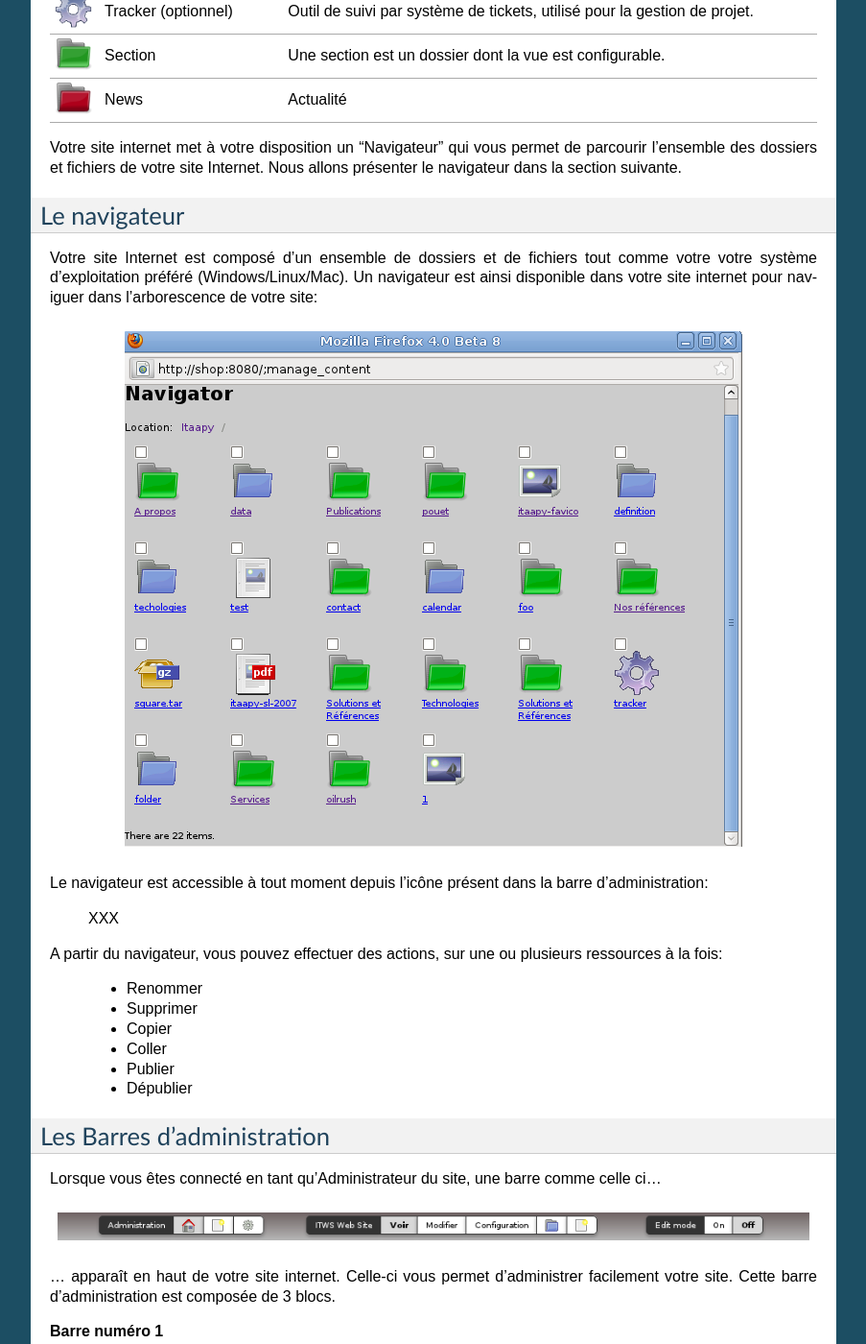
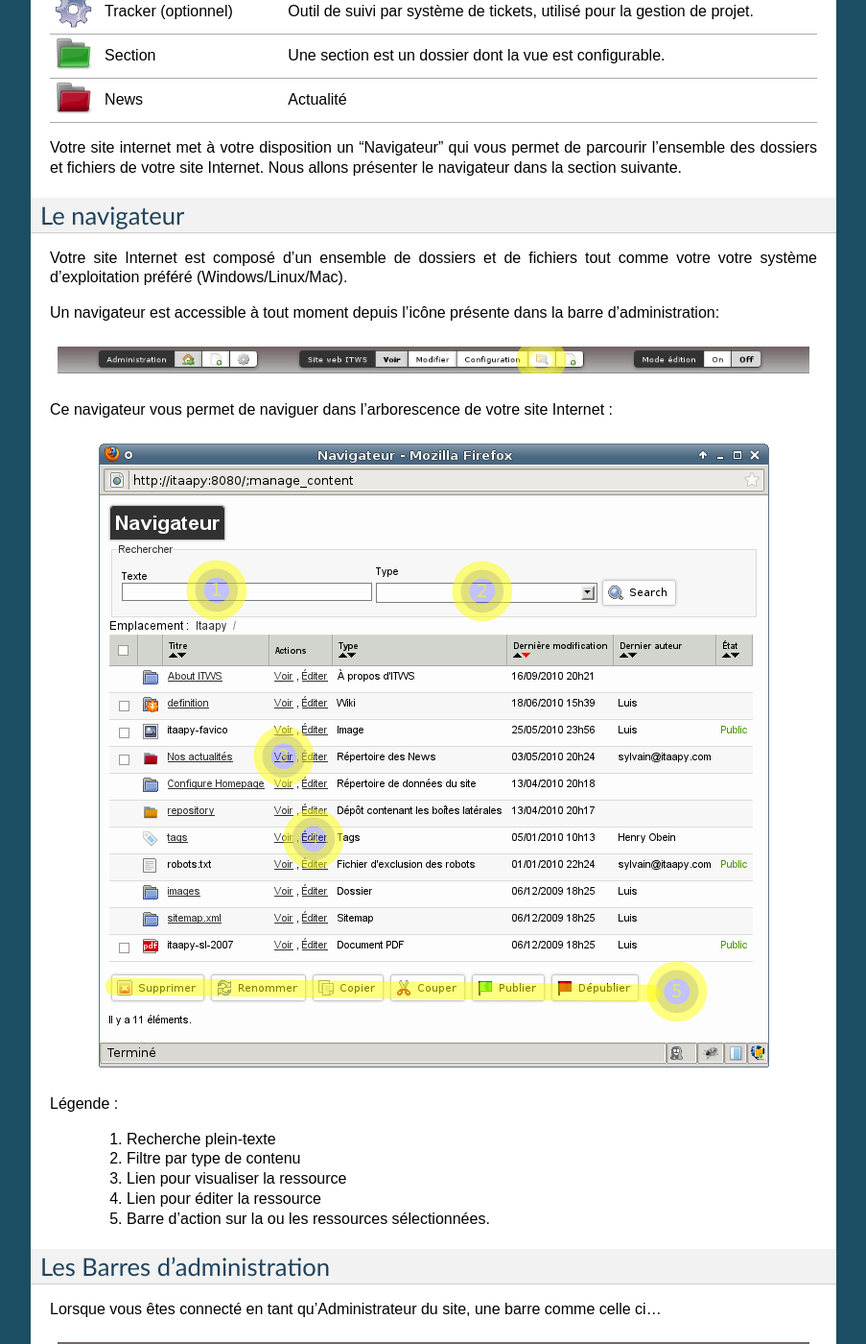
Before and after one commit to hforge/itws, a Sphinx documentation site: the page built from docs/index.rst, in a window 1280 px wide and 1400 px high, scrolled down 1695 px. Shown: the whole window at 96% size, without its empty margins (198-1101 px from the left). Built offline with Sphinx 7.4.7, drawn with Linux system fonts in a browser that asks for light colours.

Commit message:
docs: update images.

```diff
--- a/docs/index.rst
+++ b/docs/index.rst
@@ -125,26 +125,24 @@ Le navigateur
 
 Votre site Internet est composé d'un ensemble de dossiers et de fichiers
 tout comme votre votre système d'exploitation préféré (Windows/Linux/Mac).
-Un navigateur est ainsi disponible dans votre site internet pour naviguer
-dans l'arborescence de votre site:
 
-.. figure:: figures/navigator.*
-
-Le navigateur est accessible à tout moment depuis l'icône présent dans la
+Un navigateur est accessible à tout moment depuis l'icône présente dans la
 barre d'administration:
 
-  XXX
+.. figure:: figures/admin_bar_manage-fr.*
 
-A partir du navigateur, vous pouvez effectuer des actions,
-sur une ou plusieurs ressources à la fois:
 
-  - Renommer
-  - Supprimer
-  - Copier
-  - Coller
-  - Publier
-  - Dépublier
+Ce navigateur  vous permet de naviguer dans l'arborescence de votre site Internet :
 
+.. figure:: figures/navigator-fr.*
+
+Légende :
+
+  1. Recherche plein-texte
+  2. Filtre par type de contenu
+  3. Lien pour visualiser la ressource
+  4. Lien pour éditer la ressource
+  5. Barre d'action sur la ou les ressources sélectionnées.
 
 
 
@@ -236,7 +234,7 @@ Barre d'administration d'une Section
 
 Lorsque la ressource courante est une section, vous devriez voir cette barre d'administration
 
-XXX
+.. figure:: figures/admin_bar_section-fr.*
 
 Le titre de la ressource courante est donc "Section".
 Ce titre est coloré en vert car la ressource est publiée.
@@ -259,7 +257,7 @@ Barre d'administration d'une "Page Internet"
 
 Lorsque la ressource courante est une page internet, vous devriez voir cette barre d'administration :
 
-XXX
+.. figure:: figures/admin_bar_webpage-fr.*
 
 Le titre de la ressource courante est donc "Page Web"
 Ce titre est coloré en vert car la ressource est publiée.
```
Also changed, not shown: other parts of docs/index.rst (+5 -5 lines), docs/figures/admin_bar-en.png (added), docs/figures/admin_bar-fr.png (added), docs/figures/admin_bar_1-en.png (added), docs/figures/admin_bar_1-fr.png (added), docs/figures/admin_bar_2-en.png (added), docs/figures/admin_bar_2-fr.png (added), docs/figures/admin_bar_3-en.png (added), docs/figures/admin_bar_3-fr.png (added), docs/figures/admin_bar_manage-en.png (added), docs/figures/admin_bar_manage-fr.png (added), docs/figures/admin_bar_section-en.png (added), docs/figures/admin_bar_section-fr.png (added), docs/figures/admin_bar_webpage-en.png (added), 4 more files.
